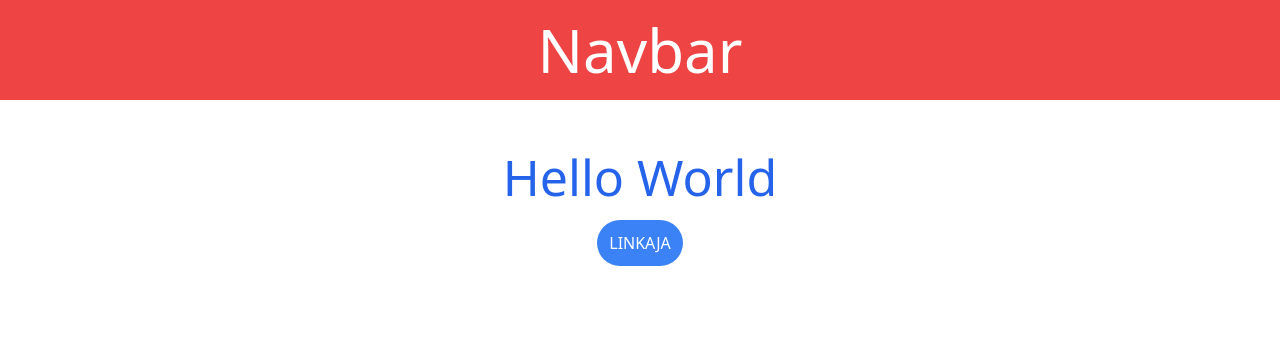
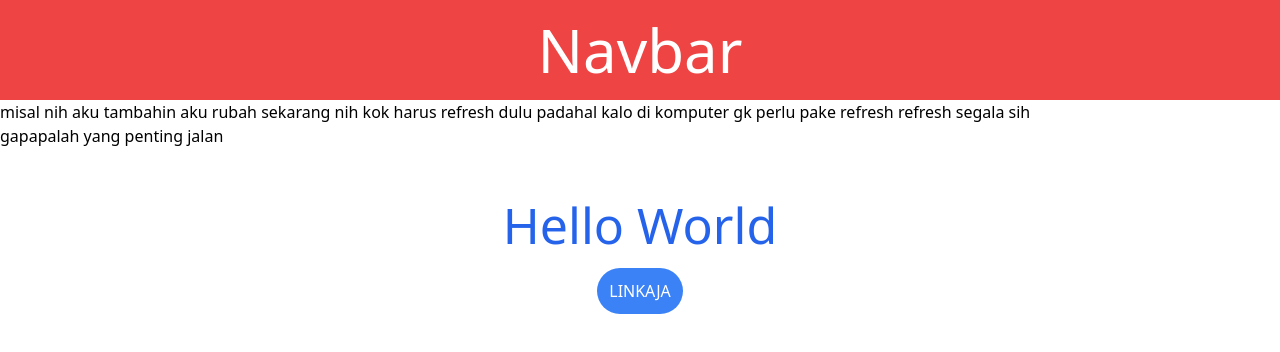
Before and after one commit to dikarizki55/nextjsaaa, a Next.js app: page / in a window 1280 px wide. Shown: the top 352 px of the page. Built offline with nearby package versions, Linux system fonts and the light colour scheme.

Commit message:
ganti navbar

```diff
--- a/app/component/Navbar.tsx
+++ b/app/component/Navbar.tsx
@@ -2,6 +2,11 @@
 
 export default function Navbar() {
   return (
-    <div className='w-100 bg-red-500 text-white text-center text-6xl p-5'>Navbar</div>
+    <div>
+      <div className='w-100 bg-red-500 text-white text-center text-6xl p-5'>Navbar</div>
+      <p>misal nih aku tambahin aku rubah sekarang nih kok harus refresh dulu padahal kalo di komputer gk perlu pake refresh refresh segala sih <br />
+      gapapalah yang penting jalan</p>
+    </div>
+
   )
 }
```
